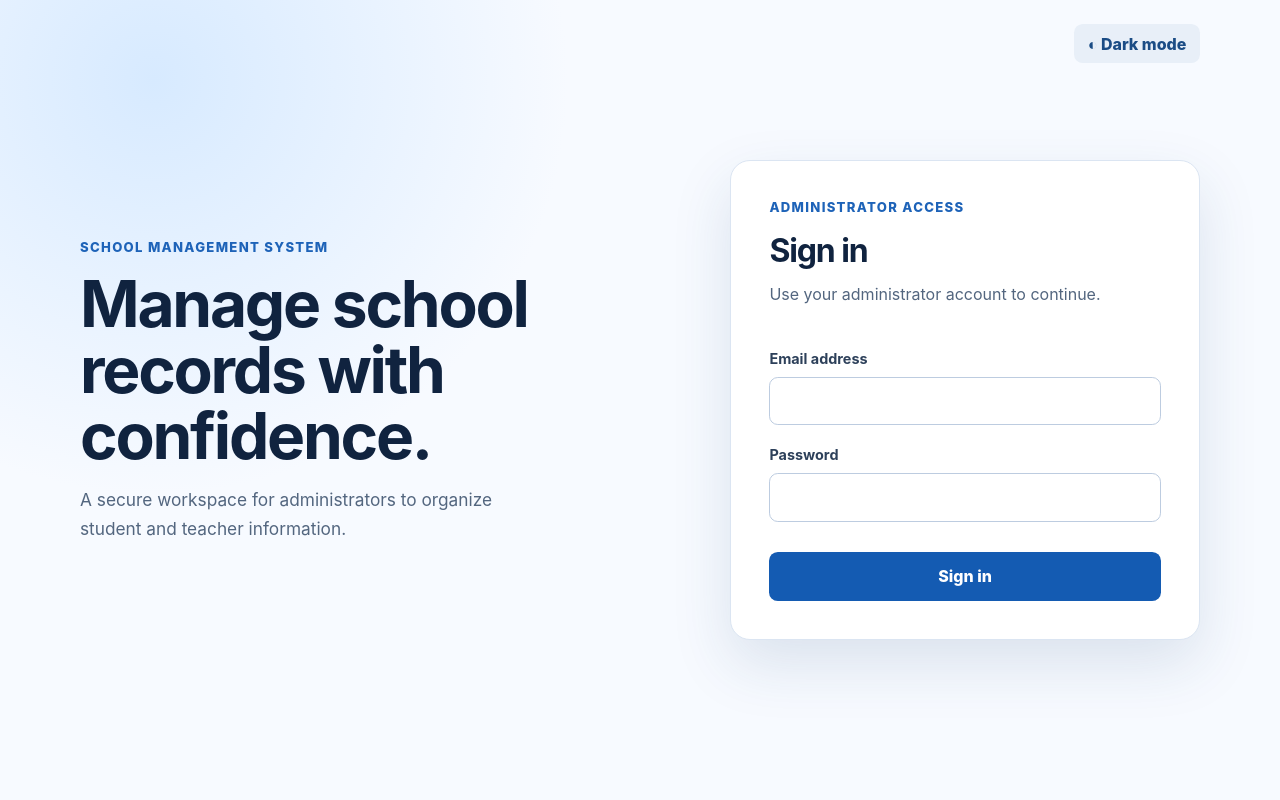
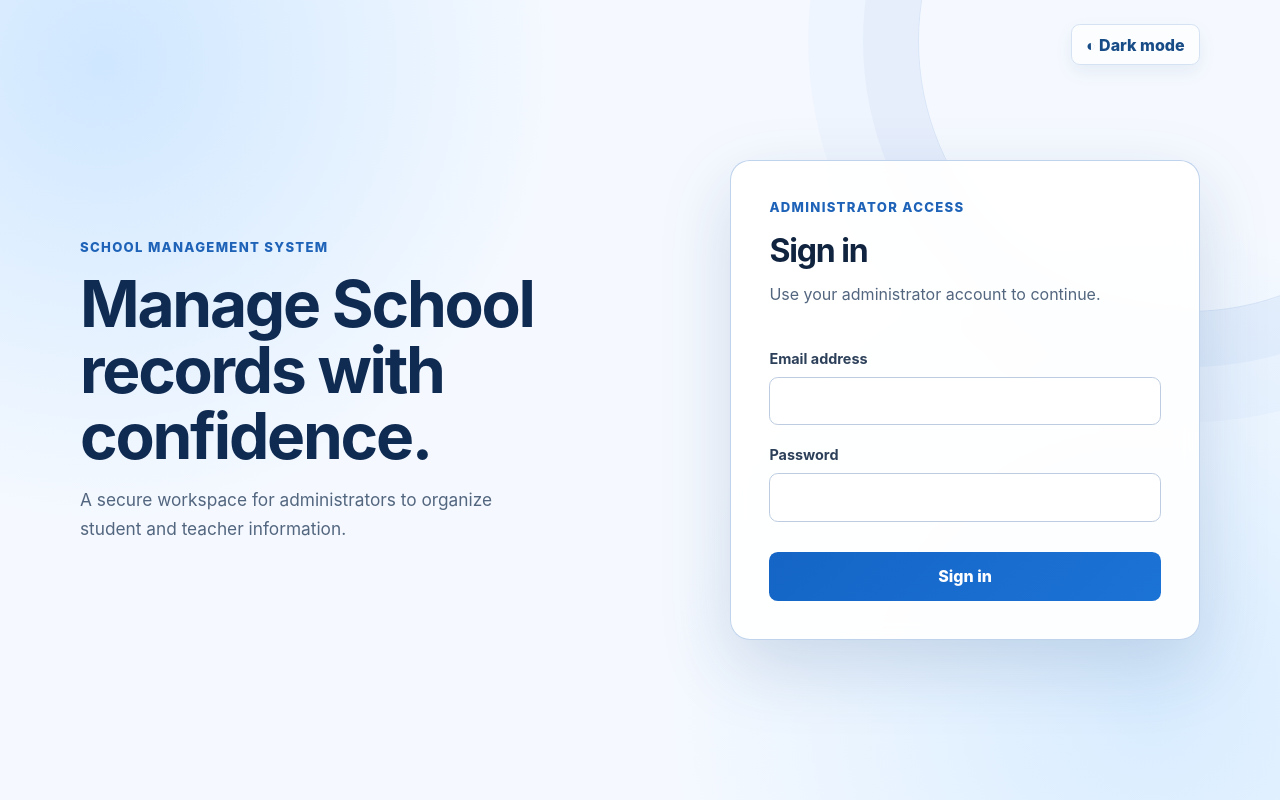
Before and after one commit to hridoyKsingha/school-management-system, a React (Vite) app in the folder client/: page / in a window 1280 px wide. Built offline with nearby package versions, Linux system fonts and the light colour scheme.

Commit message:
refine professional login themes

```diff
--- a/client/src/App.jsx
+++ b/client/src/App.jsx
@@ -692,7 +692,7 @@ export default function App() {
       </button>
       <section className="login-intro" aria-label="School Management System introduction">
         <p className="eyebrow">School Management System</p>
-        <h1>Manage school records with confidence.</h1>
+        <h1>Manage School records with confidence.</h1>
         <p className="intro-copy">
           A secure workspace for administrators to organize student and teacher information.
         </p>
--- a/client/src/styles.css
+++ b/client/src/styles.css
@@ -4,11 +4,11 @@
   background: #eef4fb;
 }
 
-:root.dark-theme { color: #eaf2ff; background: #0d1c30; }
-.dark-theme .login-page, .dark-theme .dashboard-page, .dark-theme .records-page { background: #0d1c30; }
-.dark-theme .login-page { background: radial-gradient(circle at 12% 10%, #193b67 0, transparent 31%), #0d1c30; }
+:root.dark-theme { color: #eef5ff; background: #08172b; }
+.dark-theme .login-page, .dark-theme .dashboard-page, .dark-theme .records-page { background: #08172b; }
+.dark-theme .login-page { background: radial-gradient(circle at 9% 8%, #173c71 0, transparent 33%), radial-gradient(circle at 90% 88%, #172c54 0, transparent 35%), #08172b; }
 .dark-theme h1, .dark-theme h2, .dark-theme label, .dark-theme .summary-card, .dark-theme .analytics-section, .dark-theme .record-form, .dark-theme .result-form, .dark-theme .table-wrap, .dark-theme .empty-state { color: #eaf2ff; }
-.dark-theme .login-card, .dark-theme .summary-card, .dark-theme .analytics-section, .dark-theme .record-form, .dark-theme .result-form, .dark-theme .table-wrap, .dark-theme .empty-state { background: #142942; border-color: #29486c; box-shadow: none; }
+.dark-theme .login-card, .dark-theme .summary-card, .dark-theme .analytics-section, .dark-theme .record-form, .dark-theme .result-form, .dark-theme .table-wrap, .dark-theme .empty-state { background: rgba(17, 39, 69, .94); border-color: #294f79; box-shadow: 0 28px 72px rgba(0, 0, 0, .28); }
 .dark-theme .intro-copy, .dark-theme .card-copy, .dark-theme .summary-card p, .dark-theme .empty-state p, .dark-theme th, .dark-theme .empty-search { color: #b9cbe2; }
 .dark-theme input, .dark-theme select, .dark-theme .attendance-controls select, .dark-theme .result-form select, .dark-theme .status-select { color: #eaf2ff; background: #0f2238; border-color: #42678f; }
 .dark-theme td { border-color: #29486c; }
@@ -29,13 +29,16 @@ select { font: inherit; }
   align-items: center;
   gap: 5rem;
   padding: 3rem max(2rem, calc((100vw - 1120px) / 2));
-  background: radial-gradient(circle at 12% 10%, #d7eaff 0, transparent 31%), #f7faff;
+  overflow: hidden;
+  background: radial-gradient(circle at 8% 8%, #cfe7ff 0, transparent 33%), radial-gradient(circle at 90% 88%, #d8ecff 0, transparent 36%), #f5f9ff;
 }
 
-.login-theme-toggle { position: absolute; top: 1.5rem; right: max(2rem, calc((100vw - 1120px) / 2)); margin: 0; padding: .6rem .85rem; background: #e8eff8; color: #1b4c85; }
+.login-page::before { content: ''; position: absolute; width: 540px; height: 540px; right: -180px; top: -230px; border: 1px solid rgba(34, 104, 192, .13); border-radius: 50%; box-shadow: 0 0 0 55px rgba(34, 104, 192, .045), 0 0 0 110px rgba(34, 104, 192, .025); pointer-events: none; }
+
+.login-theme-toggle { position: absolute; z-index: 1; top: 1.5rem; right: max(2rem, calc((100vw - 1120px) / 2)); margin: 0; padding: .6rem .9rem; border: 1px solid #d4e2f3; background: rgba(255, 255, 255, .75); color: #174c87; box-shadow: 0 7px 18px rgba(25, 70, 120, .07); }
 .dark-theme .login-theme-toggle { background: #203c5c; color: #dcecff; }
 
-.login-intro { max-width: 570px; }
+.login-intro { position: relative; z-index: 1; max-width: 570px; }
 
 .eyebrow, .card-kicker {
   margin: 0 0 1rem;
@@ -48,7 +51,7 @@ select { font: inherit; }
 
 h1, h2 { margin: 0; letter-spacing: -.035em; }
 
-h1 { font-size: clamp(2.5rem, 5vw, 4.75rem); line-height: 1.03; }
+h1 { font-size: clamp(2.5rem, 5vw, 4.75rem); line-height: 1.03; color: #102b52; }
 
 h2 { font-size: 2rem; }
 
@@ -59,11 +62,14 @@ h2 { font-size: 2rem; }
 .card-copy { margin: .65rem 0 2rem; }
 
 .login-card {
+  position: relative;
+  z-index: 1;
   padding: 2.4rem;
-  border: 1px solid #dbe5f2;
+  border: 1px solid rgba(185, 207, 234, .9);
   border-radius: 1.25rem;
-  background: #fff;
-  box-shadow: 0 24px 60px rgba(32, 71, 119, .13);
+  background: rgba(255, 255, 255, .92);
+  box-shadow: 0 26px 70px rgba(31, 74, 125, .17);
+  backdrop-filter: blur(10px);
 }
 
 .login-form { display: grid; gap: .65rem; }
@@ -86,11 +92,13 @@ button {
   padding: .9rem 1rem;
   border: 0;
   border-radius: .55rem;
-  background: #145bb2;
+  background: linear-gradient(135deg, #1465c5, #1c73d6);
   color: #fff;
   font-weight: 800;
   cursor: pointer;
 }
+
+button:hover:not(:disabled) { transform: translateY(-1px); box-shadow: 0 8px 18px rgba(20, 91, 178, .2); }
 
 button:hover:not(:disabled) { background: #0d4a94; }
 button:disabled { cursor: wait; opacity: .65; }
```
